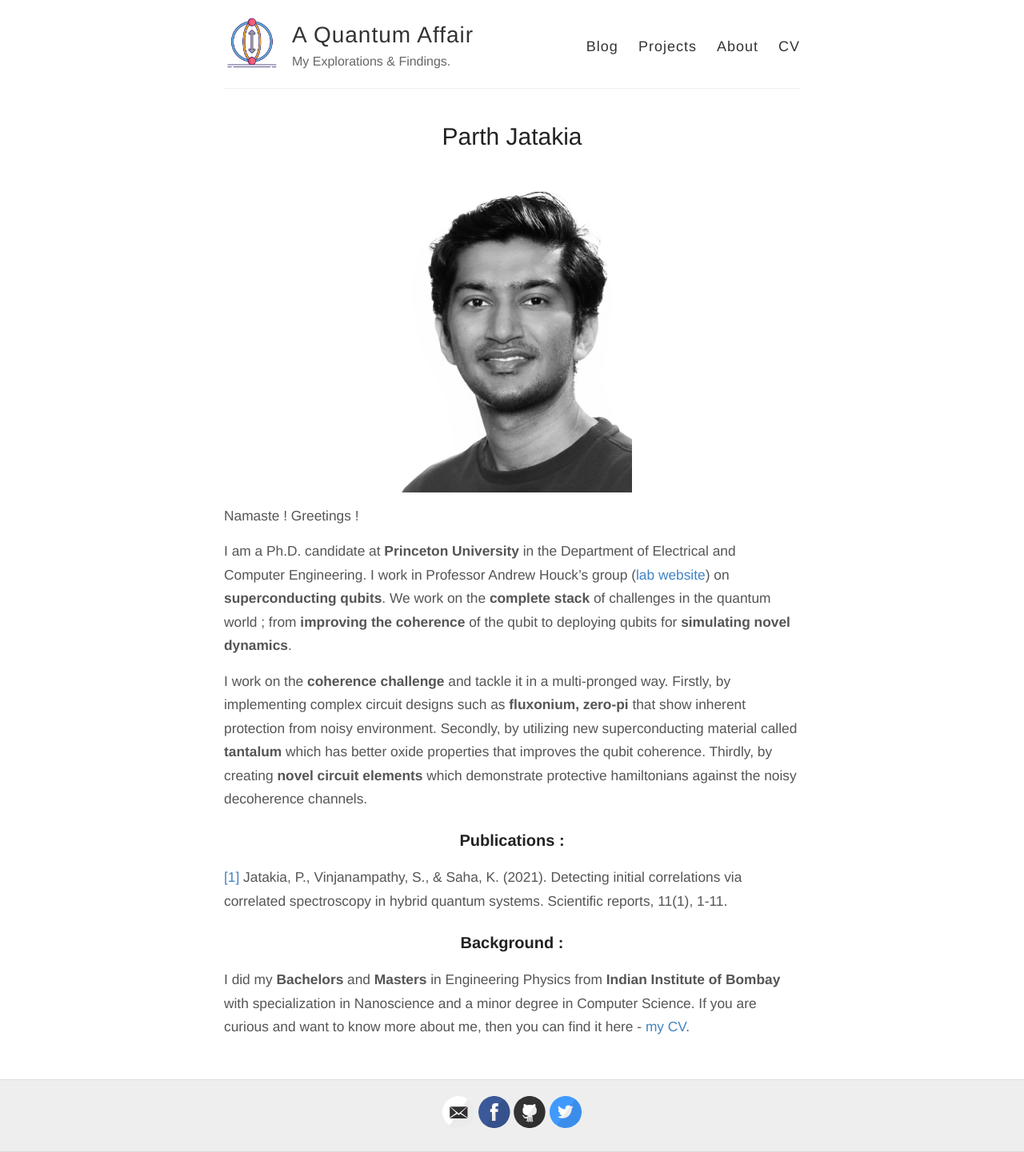
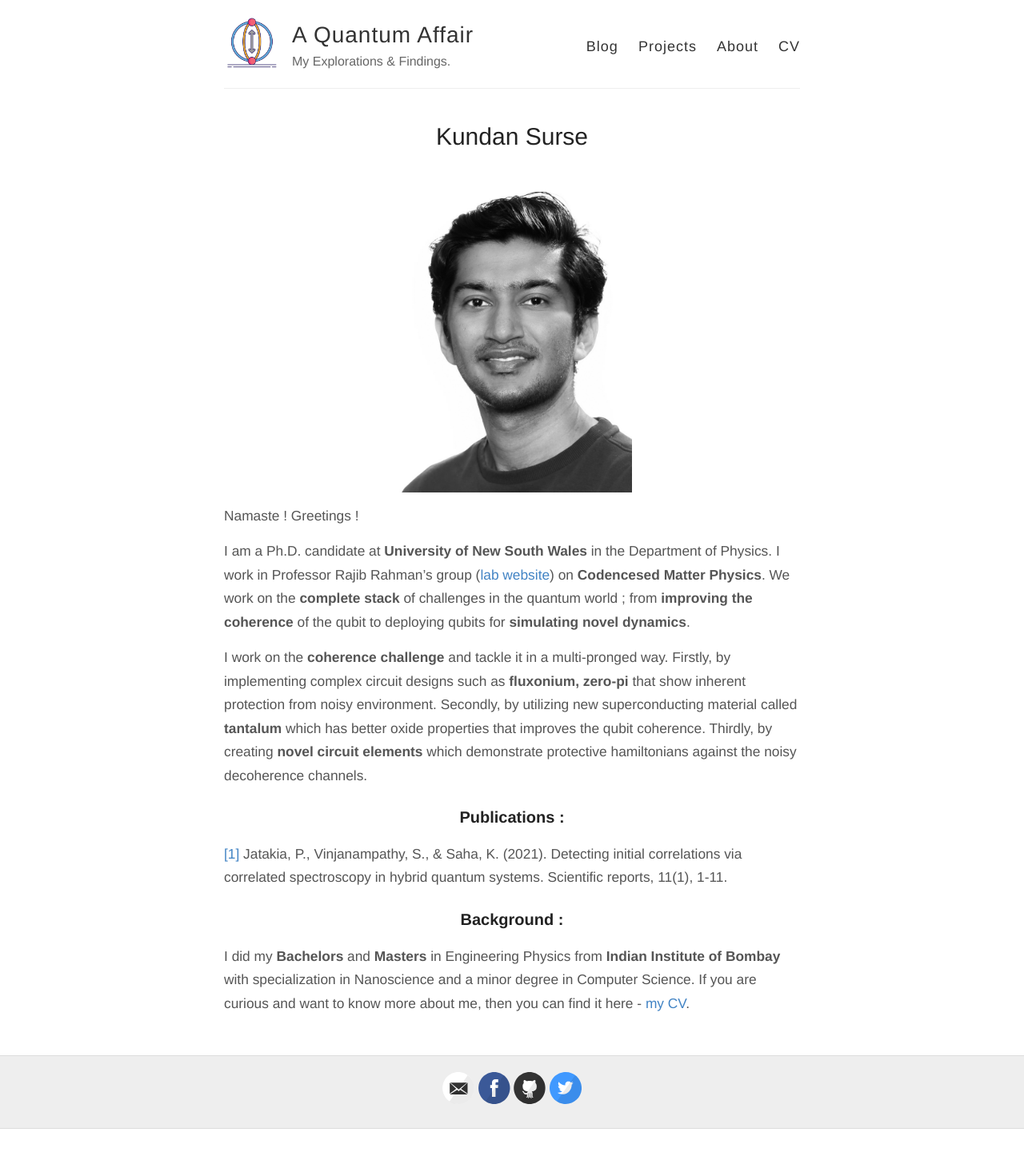
Before and after one commit to KundanSurse/KundanSurse.github.io, a Jekyll site: the page built from about.md, in a window 1280 px wide. Shown: the whole page at 80% size. Built offline with Jekyll 4.4.1, drawn with Linux system fonts in a browser that asks for light colours; some web fonts are replaced; after the commit the page ends 1412 px from its top, so only the background shows below that.

Commit message:
Update about.md

```diff
--- a/about.md
+++ b/about.md
@@ -1,6 +1,6 @@
 ---
 layout: page
-title: Parth Jatakia
+title: Kundan Surse
 permalink: /about/
 ---
 
@@ -8,7 +8,7 @@ permalink: /about/
 
 Namaste ! Greetings !
 
-I am a Ph.D. candidate at **Princeton University** in the Department of Electrical and Computer Engineering. I work in Professor Andrew Houck's group ([lab website](https://houcklab.princeton.edu/)) on **superconducting qubits**. We work on the **complete stack** of challenges in the quantum world ; from **improving the coherence** of the qubit to deploying qubits for **simulating novel dynamics**.
+I am a Ph.D. candidate at **University of New South Wales** in the Department of Physics. I work in Professor Rajib  Rahman's  group ([lab website]()) on **Codencesed Matter Physics**. We work on the **complete stack** of challenges in the quantum world ; from **improving the coherence** of the qubit to deploying qubits for **simulating novel dynamics**.
 
 I work on the **coherence challenge** and tackle it in a multi-pronged way. Firstly, by implementing complex circuit designs such as **fluxonium, zero-pi** that show inherent protection from noisy environment. Secondly, by utilizing new superconducting material called **tantalum** which has better oxide properties that improves the qubit coherence. Thirdly, by creating **novel circuit elements** which demonstrate protective hamiltonians against the noisy decoherence channels.
 
```
